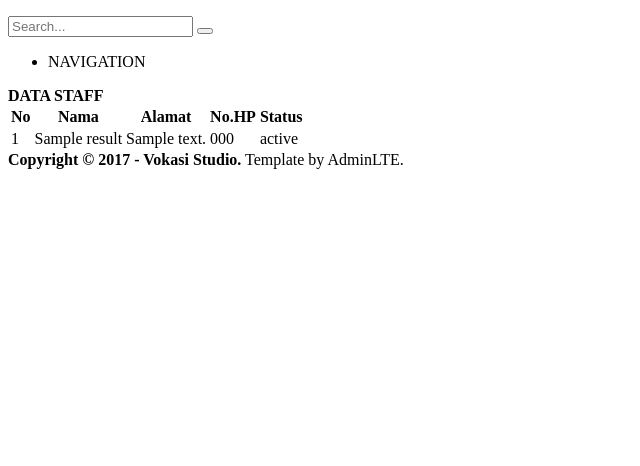
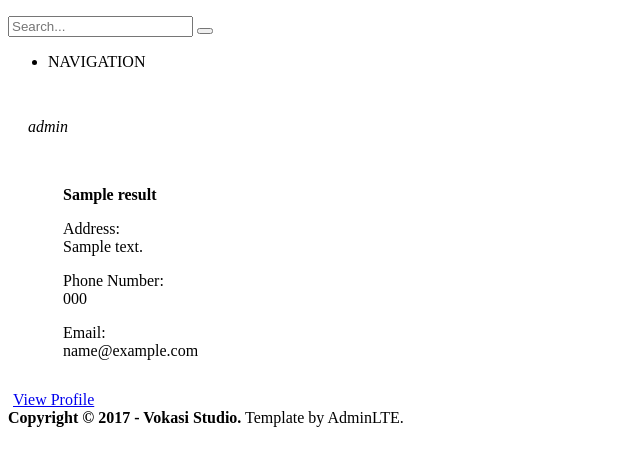
Before and after one commit to hvernanda/vokasistudio, a PHP site: the page made by application/views/dashboard/manajer/all_staff.php in a window 1280 px wide. Shown: the part 182-648 px from the top of the page, without its empty margins (0-640 px from the left). Run offline with PHP 8.4, Linux system fonts and the light colour scheme; the template is opened without the code that fills it: most values are stand-ins (such as "Sample title", 1, 10 or a date in 2020); data that the repository does not hold is empty.

Commit message:
update all staff, all client, all project view

```diff
--- a/application/controllers/Manajer.php
+++ b/application/controllers/Manajer.php
@@ -136,7 +136,7 @@ class Manajer extends CI_Controller {
     $this->load->view('home', $data) ;
   }
 
-    public function add_proyek_process(){
+  public function add_proyek_process(){
     $nama = $this->input->post('nama');
     $dealtime = $this->input-> post('deadltime');
     $price = $this->input->post('price');
--- a/application/views/dashboard/manajer/all_staff.php
+++ b/application/views/dashboard/manajer/all_staff.php
@@ -1,49 +1,43 @@
 <!-- <h1> SEMUA DATA STAFF </h1> -->
 <div class="row">
-    <div class="col-lg-12">
-        <div class="panel panel-default">
-            <div class="panel-heading">
-                <b>DATA STAFF</b>
+    <div class="col-md-12">
+    <?php
+        foreach($result as $contact){
+    ?>
+    <div class="col-md-4" style="padding: 0 5px;">
+        <div class="user-card">
+            <div style="padding: 15px;">
+                <p class="job-role"><em><?php echo $contact->user_role ?></em></p>
+                <div class="row">
+                    <div class="col-md-4">
+                        <div class="user-card-image">
+                            <img src="<?php echo $contact->photo ? base_url('uploads/img/'.$contact->photo) : base_url('assets/img/icon.png') ; ?>" alt="">
+                        </div>
+                    </div>
+                    <div class="col-md-8" style="padding-left: 35px;">
+                        <p><b><?php echo $contact->name ;?></b></p>
+                        <p class="small">
+                            <i class="fa fa-building"></i> Address:<br/>
+                            <?php echo $contact->address ?>
+                        </p>
+                        <p class="small">
+                            <i class="fa fa-phone"></i> Phone Number:<br/>
+                            <?php echo $contact->phone ?>
+                        </p>
+                        <p class="small">
+                            <i class="fa fa-envelope"></i> Email:<br/>
+                            <?php echo $contact->email ?>
+                        </p>
+                    </div>
+                </div>
             </div>
-            <!-- /.panel-heading -->
-            <div class="panel-body">
-                <div class="table-responsive">
-                    <table class="table">
-                        <thead>
-                            <tr>
-                                <th>No</th>
-                                <th>Nama</th>
-                                <th> Alamat </th>
-                                <th>No.HP </th>
-                                <th> Status </th>
-                            </tr>
-                        </thead>
-                        <tbody>
-                            <?php
-                                    $i=0;
-                                    foreach($result as $staff){
-                                        if($staff->id_staff){
-                                            $i++;
-                                            ?>
-
-
-                            <tr>
-                                <td><?php echo $i ?> </td>
-                                <td><?php echo $staff->name ?> </td>
-                                <td><?php echo $staff->address ?> </td>
-                                <td><?php echo $staff->phone ?> </td>
-                                <td><?php echo $staff->status_account ?> </td>
-                            </tr>
-
-                            <?php
-                                        }
-                                    }
-
-                                    ?>
-                        </tbody>
-                    </table>
-                </div>
+            <div class="user-card-footer text-center">
+                <a href="#" class="btn btn-info">View Profile</a>
             </div>
         </div>
     </div>
+    <?php
+        }
+    ?>
+    </div>
 </div
--- a/assets/scss/index.scss
+++ b/assets/scss/index.scss
@@ -8,9 +8,11 @@
 
 //=============== COLORS ==============//
 $mainBlue: #026AA7;
-$white : #fff ;
-$black : #000 ;
+$white: #fff;
+$black: #000;
 
 /*=============== STYLES ==============*/
+
 @import "_mixins"; //mixins and some function usually needed
 @import "_reset";
+@import "_updates";
```
Also changed, not shown: application/models/staff_model.php (+6 -5 lines), application/views/dashboard/manajer/all_company.php (+34 -41 lines), application/views/dashboard/manajer/all_proyek.php (+19 -15 lines), assets/css/style.css (+32 -1 lines), assets/scss/_reset.scss (+11 -6 lines), assets/scss/_updates.scss (added, +34 -0 lines), 1 other file.
